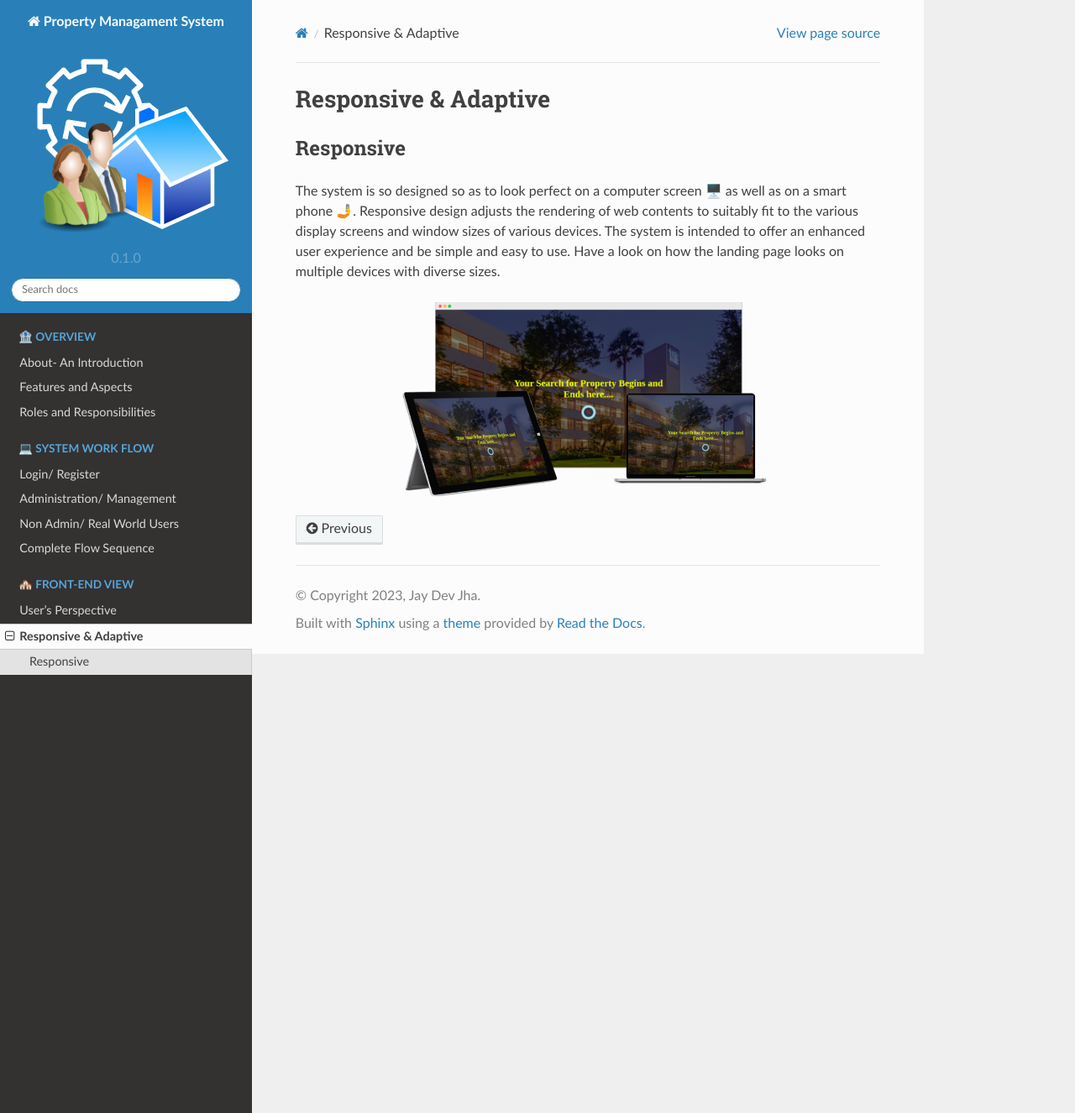
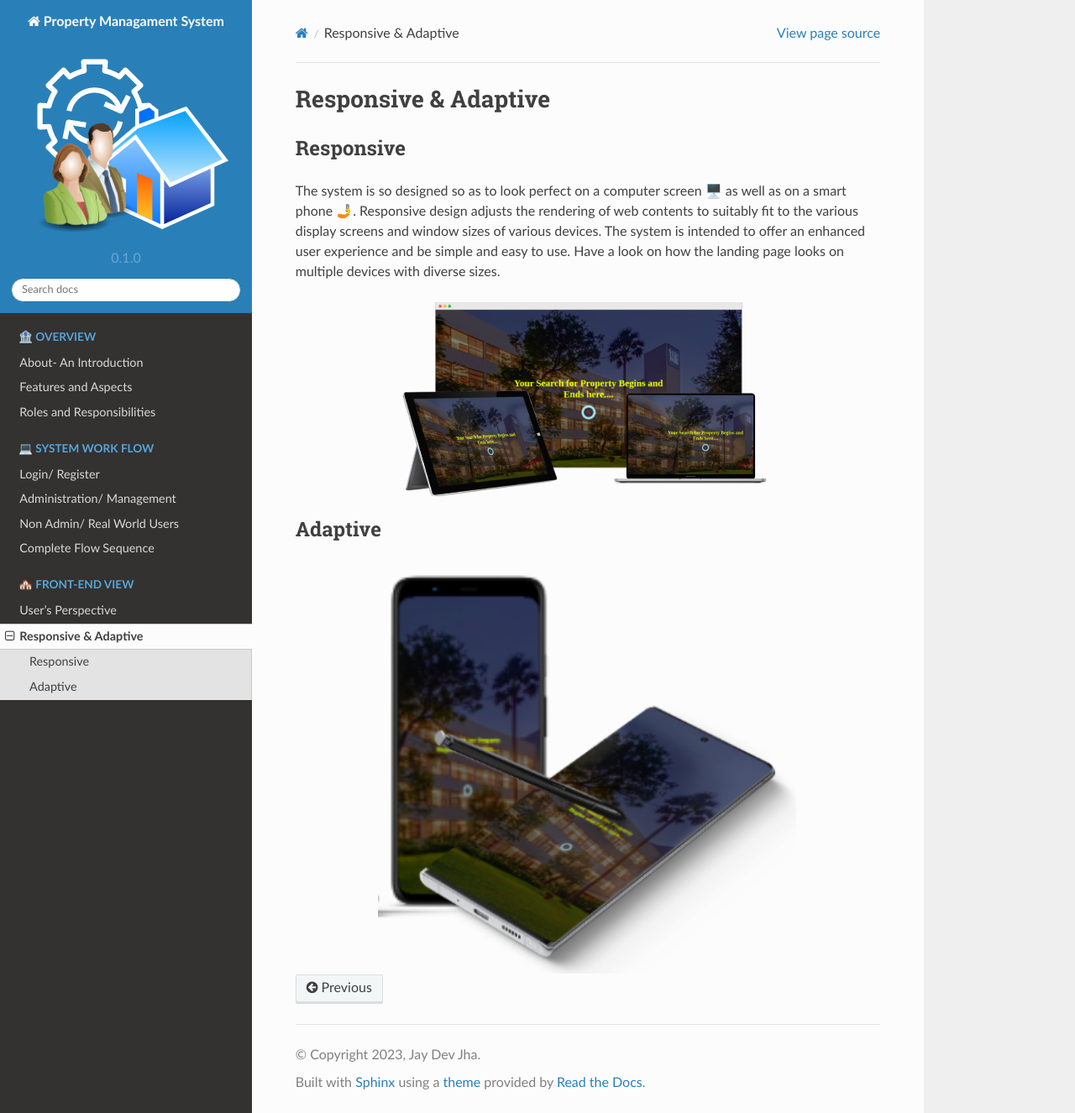
Before and after one commit to IIITM-Jay/Property-Management-System-Docs, a Sphinx documentation site: the page built from docs/source/responsive.rst, in a window 1280 px wide and 1326 px high. Shown: the whole window at 84% size. Built offline with Sphinx 7.4.7 and the Read the Docs theme 2.0.0, drawn with Linux system fonts in a browser that asks for light colours.

Commit message:
Update responsive.rst

```diff
--- a/docs/source/responsive.rst
+++ b/docs/source/responsive.rst
@@ -8,3 +8,11 @@ The system is so designed so as to look perfect on a computer screen 🖥️ as
 .. image:: _static/images/landingPages.png
    :align: center
    :width: 500
+
+
+Adaptive
+---------------
+
+.. image:: _static/images/adaptive.png
+   :align: center
+   :width: 500
```
